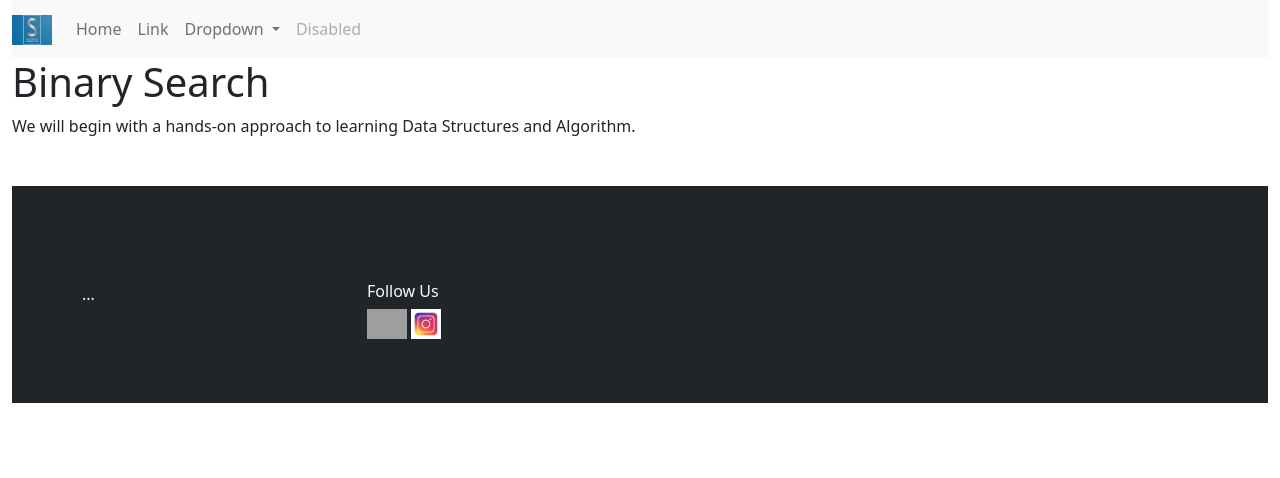
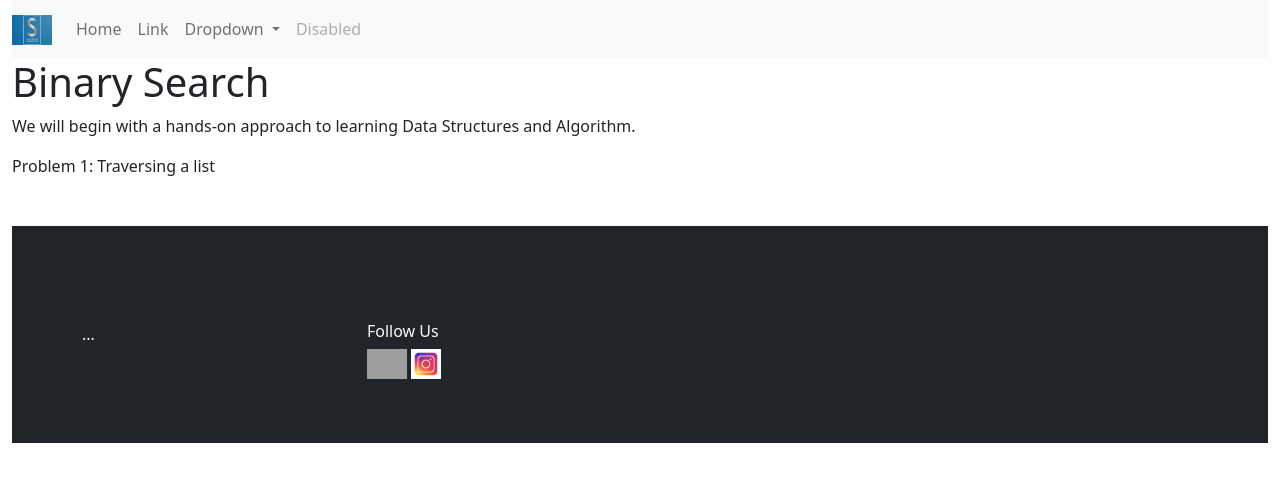
Before and after one commit to Smatnemo/smatwebsite, a Django app: template templates/dsa/binarySearch.html in a window 1280 px wide. Shown: the top 478 px of the page. Run offline with Django 4.2, Linux system fonts and the light colour scheme; the template is opened without the code that fills it, so the values that code supplies are empty; some libraries are stand-ins or nearby versions; grey boxes are pictures that could not be loaded.

Commit message:
Started the course with problem 1

```diff
--- a/templates/dsa/binarySearch.html
+++ b/templates/dsa/binarySearch.html
@@ -5,6 +5,7 @@
 
 <div>
     <p>We will begin with a hands-on approach to learning Data Structures and Algorithm.</p>
+    <p>Problem 1: Traversing a list</p>
 </div>
 
 {% include "footer.html" %}
```
